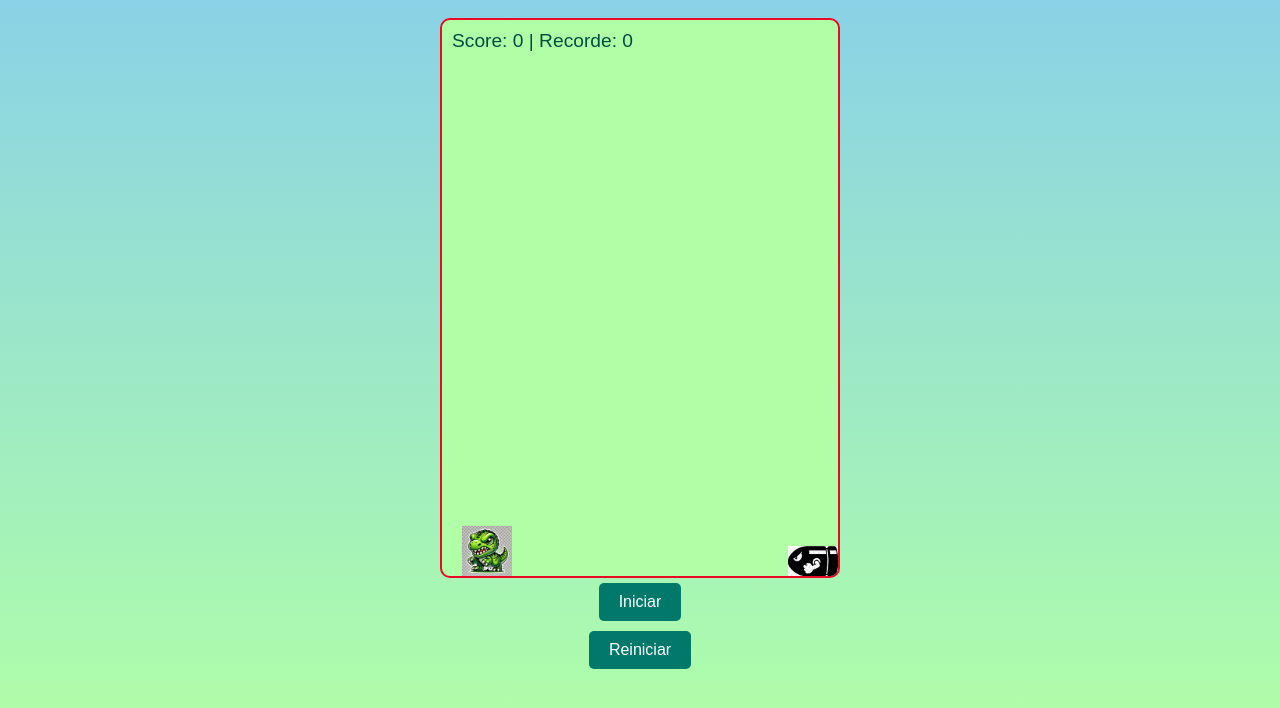
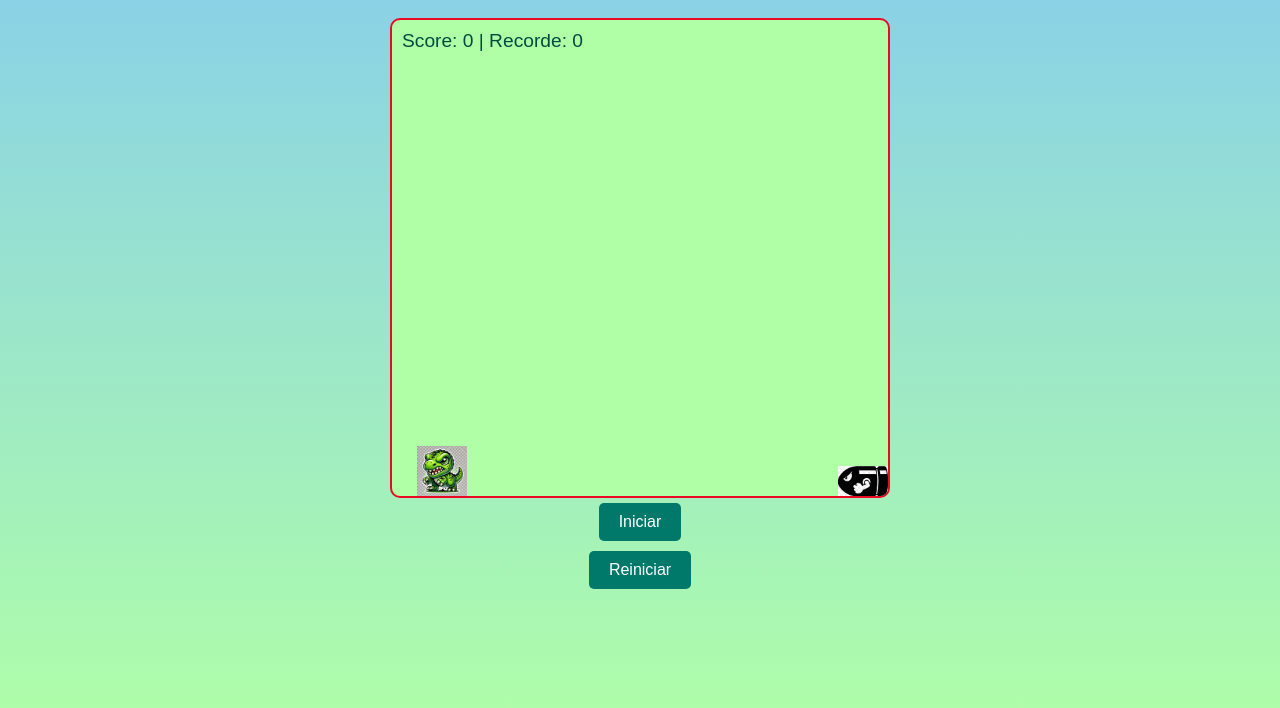
Before and after one commit to jaifer13/jogoDino, a plain HTML site: page index.html in a window 1280 px wide. Shown: the part 60-768 px from the top of the page. Drawn offline with Linux system fonts and the light colour scheme.

Commit message:
Update style.css

```diff
--- a/style.css
+++ b/style.css
@@ -20,9 +20,9 @@ body {
 
 #game {
   position: relative;
-  width: 100%;
-  max-width: 400px; /* Limite a largura para centralizar no celular */
-  height: 70vh; /* Altura ajustada para retrato */
+  width: 90vw;
+  max-width: 500px; /* Limite a largura para centralizar no celular */
+  height: 75vh; /* Altura ajustada para retrato */
   border: 2px solid #eb0923;
   overflow: hidden;
   background-color: #b0ffa7;
@@ -34,7 +34,12 @@ body {
 
 @media (orientation: portrait) {
   #game {
-    height: 75vh; /* Ajuste extra no modo retrato */
+    height: 85vh; /* Ajuste extra no modo retrato */
+  }
+}
+@media (orientation: landscape) {
+  #game {
+    height: 60vh; /* Reduz um pouco a altura no modo paisagem */
   }
 }
 
```
